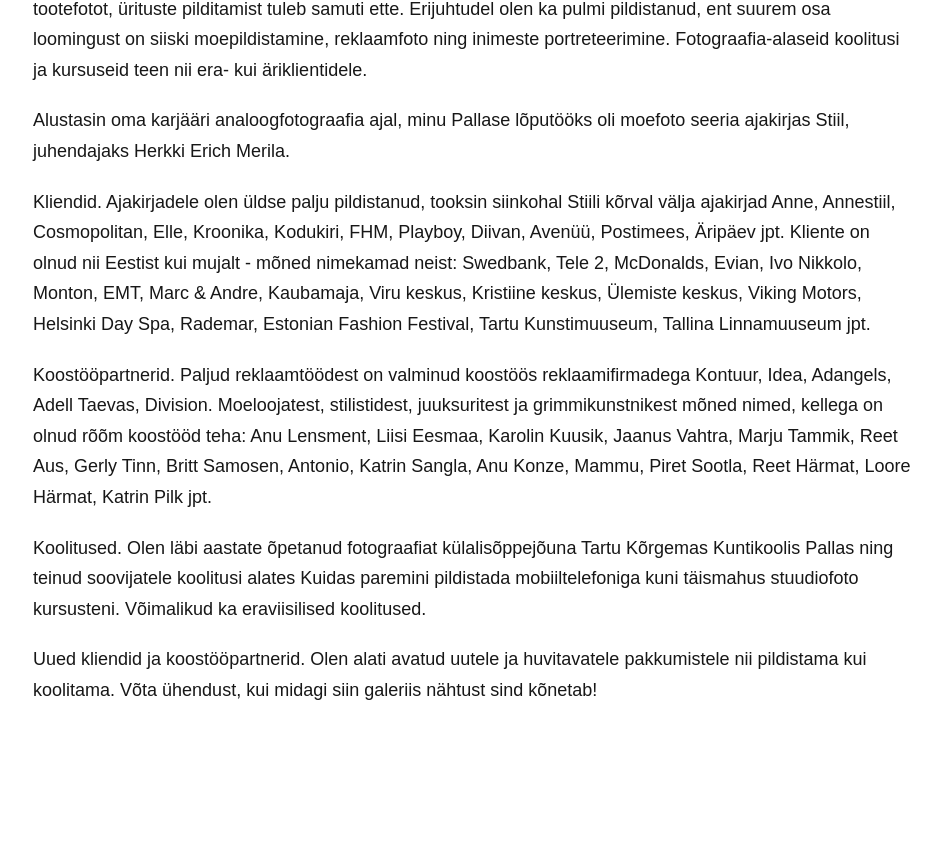
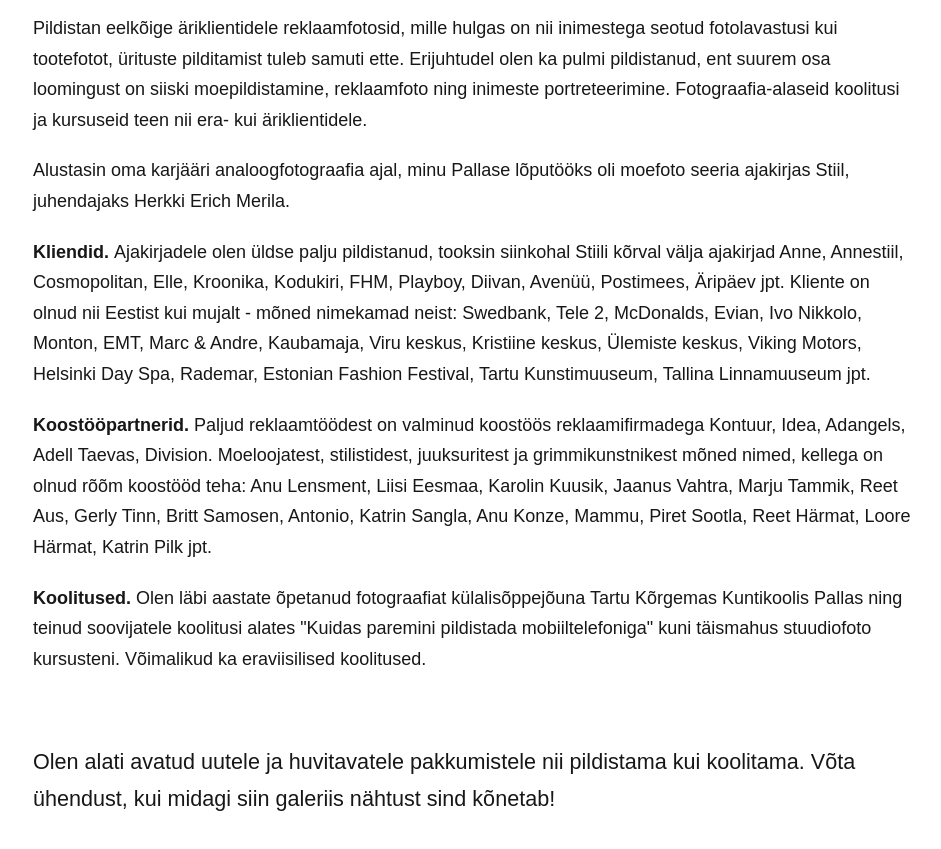
Before and after one commit to palmwebsite/photoFashion, a Next.js app: page /minust in a window 1280 px wide. Shown: the part 1204-2053 px from the top of the page, without its empty margins (173-1114 px from the left). Before the commit the page ends 1929 px from the top, so only its background shows below. Built offline with nearby package versions, Linux system fonts and the light colour scheme.

Commit message:
about me

```diff
--- a/src/app/components/layouts/Paragraph.tsx
+++ b/src/app/components/layouts/Paragraph.tsx
@@ -1,6 +1,13 @@
 import { PropsWithChildren } from "react";
-import style from "./page.module.css";
+import css from "./page.module.css";
 
-export function Paragraph(props: PropsWithChildren) {
-  return <p className={style.paragraph}>{props.children}</p>;
+interface IProps {
+  style?: any;
 }
+export function Paragraph(props: PropsWithChildren<IProps>) {
+  return (
+    <p style={props.style} className={css.paragraph}>
+      {props.children}
+    </p>
+  );
+}
--- a/src/app/minust/page.tsx
+++ b/src/app/minust/page.tsx
@@ -13,16 +13,19 @@
     "Pildistan eelkõige äriklientidele reklaamfotosid, mille hulgas on nii inimestega seotud fotolavastusi kui tootefotot, ürituste pilditamist tuleb samuti ette. Erijuhtudel olen ka pulmi pildistanud, ent suurem osa loomingust on siiski moepildistamine, reklaamfoto ning inimeste portreteerimine. Fotograafia-alaseid koolitusi ja kursuseid teen nii era- kui äriklientidele. ",
   paragraph2:
     "Alustasin oma karjääri analoogfotograafia ajal, minu Pallase lõputööks oli moefoto seeria ajakirjas Stiil, juhendajaks Herkki Erich Merila.",
+  title3: "Kliendid. ",
   paragraph3:
-  "Kliendid. Ajakirjadele olen üldse palju pildistanud, tooksin siinkohal Stiili kõrval välja ajakirjad Anne, Annestiil, Cosmopolitan, Elle, Kroonika, Kodukiri, FHM, Playboy, Diivan, Avenüü, Postimees, Äripäev jpt. Kliente on olnud nii Eestist kui mujalt - mõned nimekamad neist: Swedbank, Tele 2, McDonalds, Evian, Ivo Nikkolo, Monton, EMT, Marc & Andre, Kaubamaja, Viru keskus, Kristiine keskus, Ülemiste keskus, Viking Motors, Helsinki Day Spa, Rademar, Estonian Fashion Festival, Tartu Kunstimuuseum, Tallina Linnamuuseum jpt.",
+    "Ajakirjadele olen üldse palju pildistanud, tooksin siinkohal Stiili kõrval välja ajakirjad Anne, Annestiil, Cosmopolitan, Elle, Kroonika, Kodukiri, FHM, Playboy, Diivan, Avenüü, Postimees, Äripäev jpt. Kliente on olnud nii Eestist kui mujalt - mõned nimekamad neist: Swedbank, Tele 2, McDonalds, Evian, Ivo Nikkolo, Monton, EMT, Marc & Andre, Kaubamaja, Viru keskus, Kristiine keskus, Ülemiste keskus, Viking Motors, Helsinki Day Spa, Rademar, Estonian Fashion Festival, Tartu Kunstimuuseum, Tallina Linnamuuseum jpt.",
+  title4: "Koostööpartnerid. ",
   paragraph4:
-  "Koostööpartnerid. Paljud reklaamtöödest on valminud koostöös reklaamifirmadega Kontuur, Idea, Adangels, Adell Taevas, Division. Moeloojatest, stilistidest, juuksuritest ja grimmikunstnikest mõned nimed, kellega on olnud rõõm koostööd teha: Anu Lensment, Liisi Eesmaa, Karolin Kuusik, Jaanus Vahtra, Marju Tammik, Reet Aus, Gerly Tinn, Britt Samosen, Antonio, Katrin Sangla, Anu Konze, Mammu, Piret Sootla, Reet Härmat, Loore Härmat, Katrin Pilk jpt.",
+    "Paljud reklaamtöödest on valminud koostöös reklaamifirmadega Kontuur, Idea, Adangels, Adell Taevas, Division. Moeloojatest, stilistidest, juuksuritest ja grimmikunstnikest mõned nimed, kellega on olnud rõõm koostööd teha: Anu Lensment, Liisi Eesmaa, Karolin Kuusik, Jaanus Vahtra, Marju Tammik, Reet Aus, Gerly Tinn, Britt Samosen, Antonio, Katrin Sangla, Anu Konze, Mammu, Piret Sootla, Reet Härmat, Loore Härmat, Katrin Pilk jpt.",
+  title5: "Koolitused. ",
   paragraph5:
-  "Koolitused. Olen läbi aastate õpetanud fotograafiat külalisõppejõuna Tartu Kõrgemas Kuntikoolis Pallas ning teinud soovijatele koolitusi alates Kuidas paremini pildistada mobiiltelefoniga kuni täismahus stuudiofoto kursusteni. Võimalikud ka eraviisilised koolitused.",
+    'Olen läbi aastate õpetanud fotograafiat külalisõppejõuna Tartu Kõrgemas Kuntikoolis Pallas ning teinud soovijatele koolitusi alates "Kuidas paremini pildistada mobiiltelefoniga" kuni täismahus stuudiofoto kursusteni. Võimalikud ka eraviisilised koolitused.',
+  title6: "Uued kliendid ja koostööpartnerid. ",
   paragraph6:
-  "Uued kliendid ja koostööpartnerid. Olen alati avatud uutele ja huvitavatele pakkumistele nii pildistama kui koolitama. Võta ühendust, kui midagi siin galeriis nähtust sind kõnetab!"
-
-  };
+    "Olen alati avatud uutele ja huvitavatele pakkumistele nii pildistama kui koolitama. Võta ühendust, kui midagi siin galeriis nähtust sind kõnetab!",
+};
 
 export default function Minust() {
   return (
@@ -37,12 +40,35 @@
         priority
         className={styles.image}
       />
-      <Paragraph>{texts.paragraph1}</Paragraph>
+      <Paragraph
+        style={{
+          paddingTop: "50px",
+        }}
+      >
+        {texts.paragraph1}
+      </Paragraph>
       <Paragraph>{texts.paragraph2}</Paragraph>
-      <Paragraph>{texts.paragraph3}</Paragraph>
-      <Paragraph>{texts.paragraph4}</Paragraph>
-      <Paragraph>{texts.paragraph5}</Paragraph>
-      <Paragraph>{texts.paragraph6}</Paragraph>
+      <Paragraph>
+        <strong>{texts.title3}</strong>
+        {texts.paragraph3}
+      </Paragraph>
+      <Paragraph>
+        <strong>{texts.title4}</strong>
+        {texts.paragraph4}
+      </Paragraph>
+      <Paragraph>
+        <strong>{texts.title5}</strong>
+        {texts.paragraph5}
+      </Paragraph>
+      <Paragraph
+        style={{
+          paddingTop: "50px",
+          paddingBottom: "50px",
+          fontSize: "larger",
+        }}
+      >
+        {texts.paragraph6}
+      </Paragraph>
     </Page>
   );
 }
```
